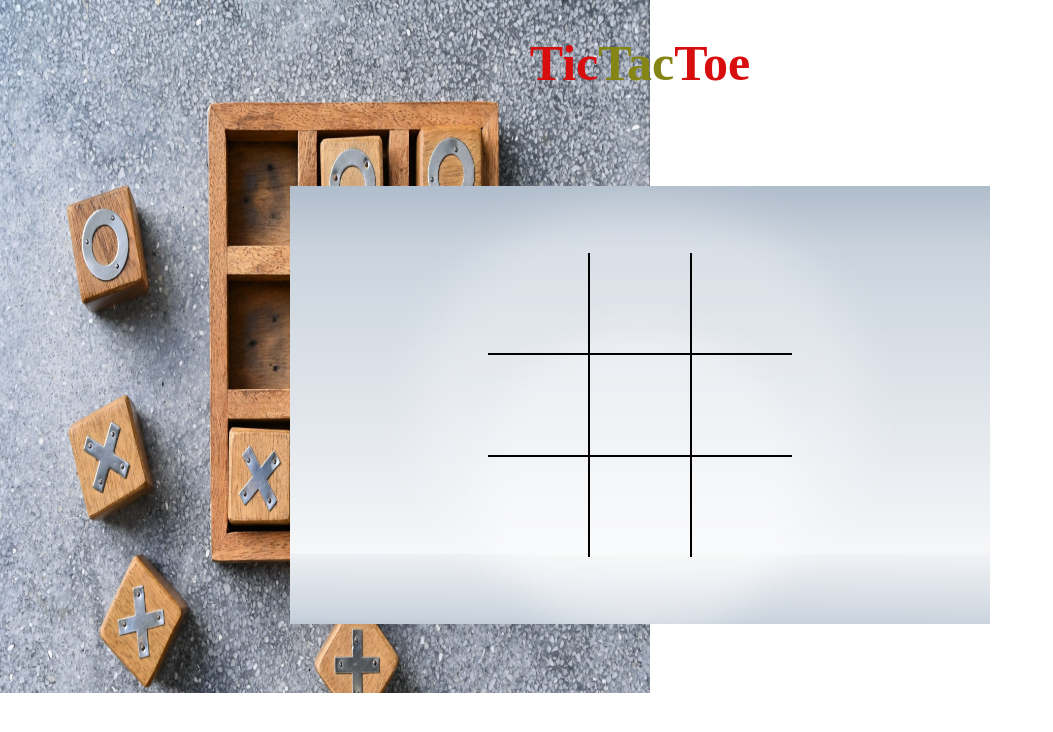
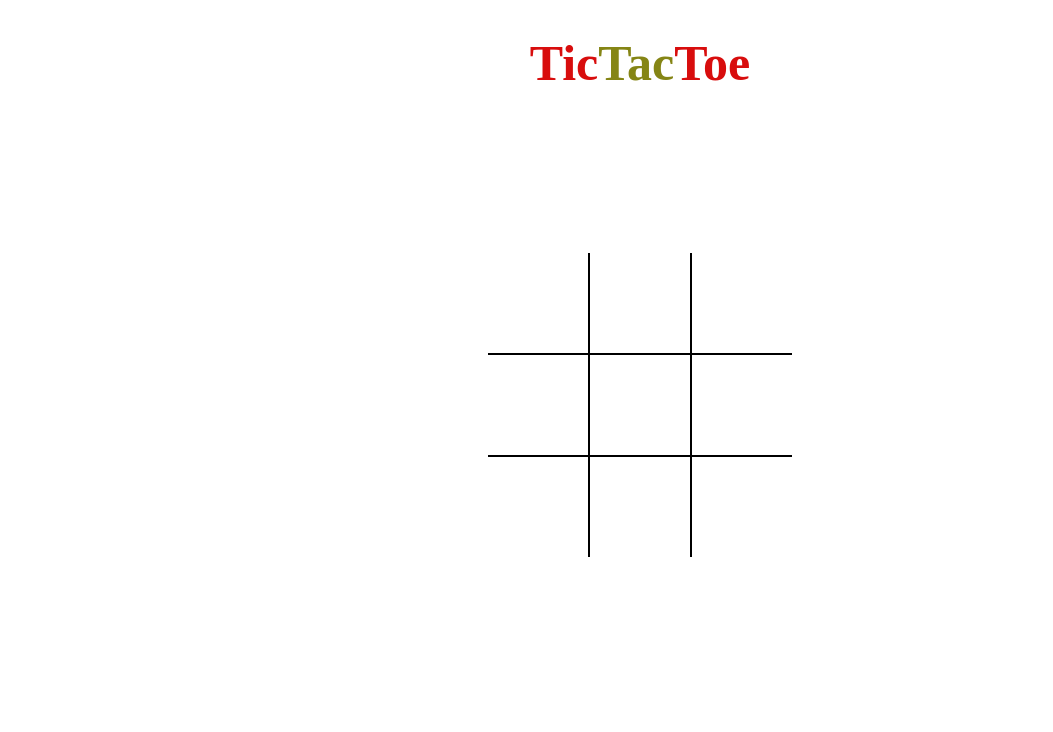
Before and after one commit to AryanSinghIIIT/Tic-Tac-Toe-Game, a plain HTML site: page index.html in a window 1280 px wide. Shown: the whole page, without its empty margins (0-1053 px from the left). Drawn offline with Linux system fonts and the light colour scheme.

Commit message:
Update style.css

```diff
--- a/style.css
+++ b/style.css
@@ -5,10 +5,10 @@
   :root {
     --cell-size: 100px;
     --mark-size: calc(var(--cell-size) * .9);
-    background-image: url(bg.jpg);
+    /*background-image: url(bg.jpg);
     background-size: 650px 700px ;
     background-repeat: no-repeat;
-    background-position: left center;
+    background-position: left center; */
 
   }
 
@@ -18,13 +18,14 @@
 
   }
 
-  .bground{
+  /*.bground{
     background-image: url(bg1.jpg);
     background-size: 700px;
     background-repeat: no-repeat;
     background-position: center  ;
 
   }
+*/
 
  .head{
 
```
